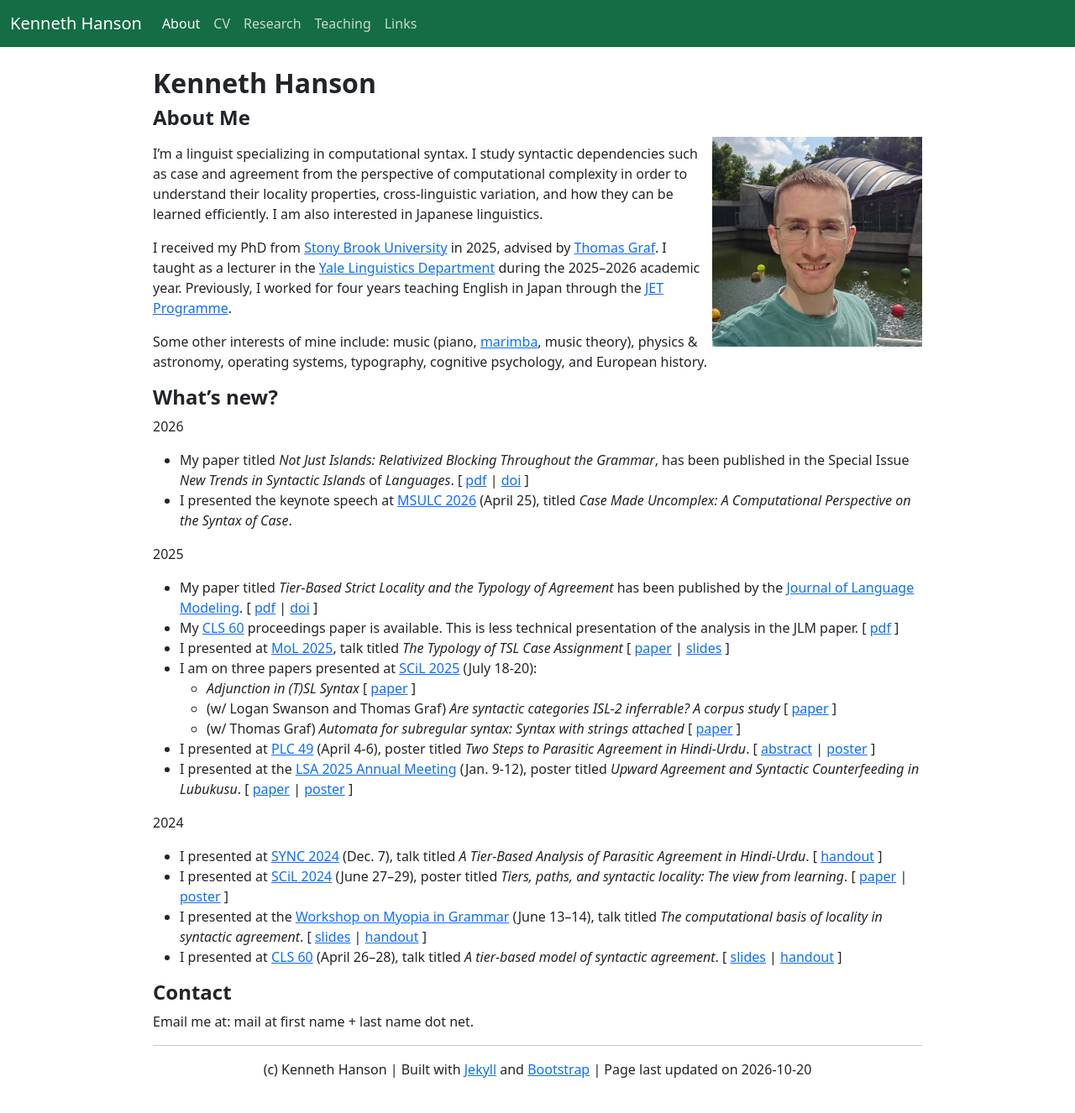
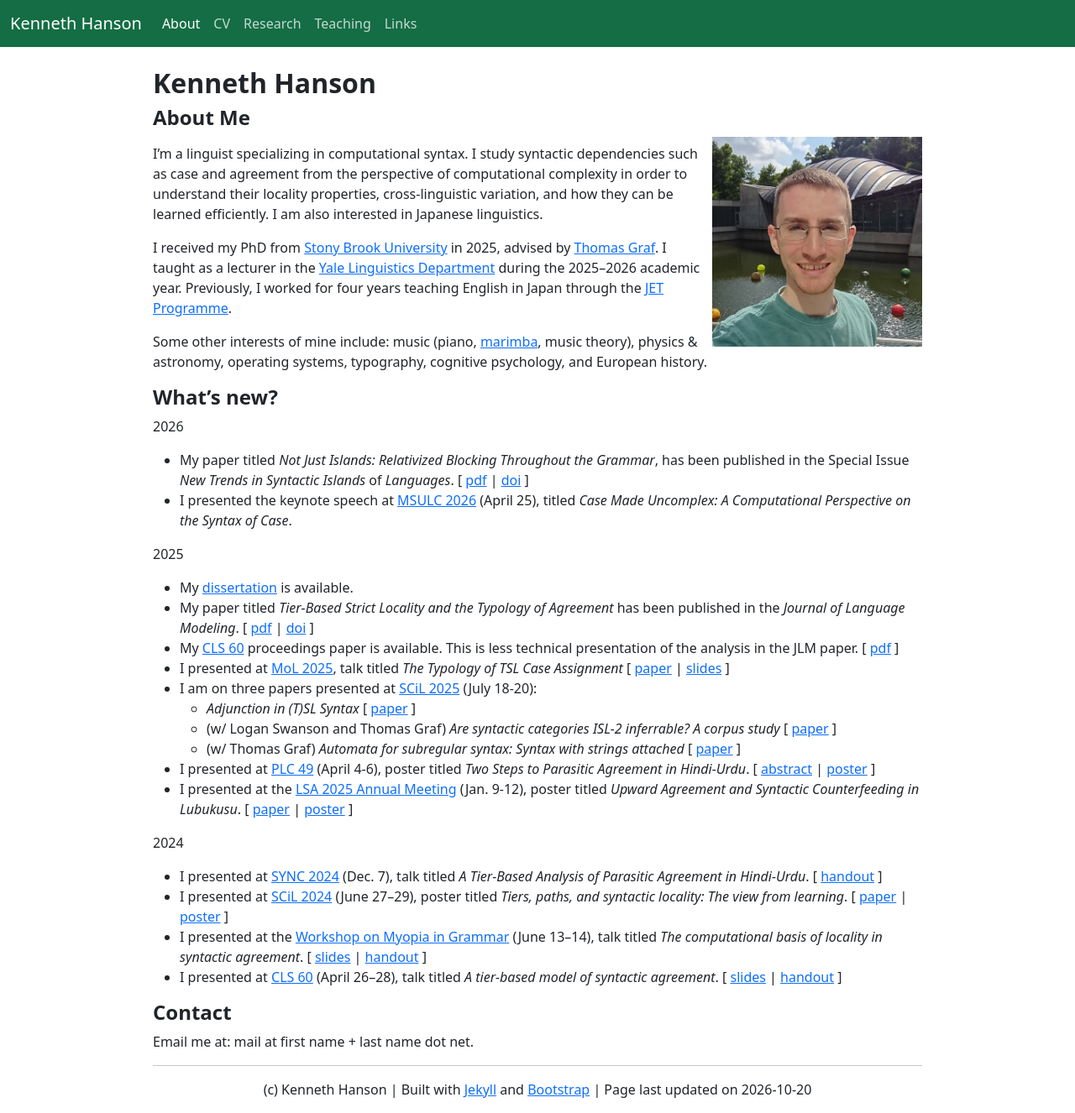
Before and after one commit to khanson679/khanson679.github.io, a Jekyll site: the page built from index.md, in a window 1280 px wide. Shown: the whole page at 84% size. Built offline with Jekyll 4.4.1, drawn with Linux system fonts in a browser that asks for light colours; before the commit the page ends 1302 px from its top, so only the background shows below that.

Commit message:
Link dissertation, minor edits.

```diff
--- a/index.md
+++ b/index.md
@@ -30,7 +30,8 @@ Some other interests of mine include: music (piano, [marimba][], music theory),
 * I presented the keynote speech at [MSULC 2026](https://www.qualmsmsu.com/msulc-2026) (April 25), titled *Case Made Uncomplex: A Computational Perspective on the Syntax of Case*.
 
 2025
-* My paper titled *Tier-Based Strict Locality and the Typology of Agreement* has been published by the [Journal of Language Modeling](https://jlm.ipipan.waw.pl/index.php/JLM).
+* My [dissertation](/files/hanson-2025-dissertation.pdf) is available.
+* My paper titled *Tier-Based Strict Locality and the Typology of Agreement* has been published in the *Journal of Language Modeling*.
   \[ [pdf](/files/hanson-2025-tsl-agreement.pdf)
   |  [doi](https://doi.org/10.15398/jlm.v13i1.411)
   \]
```
